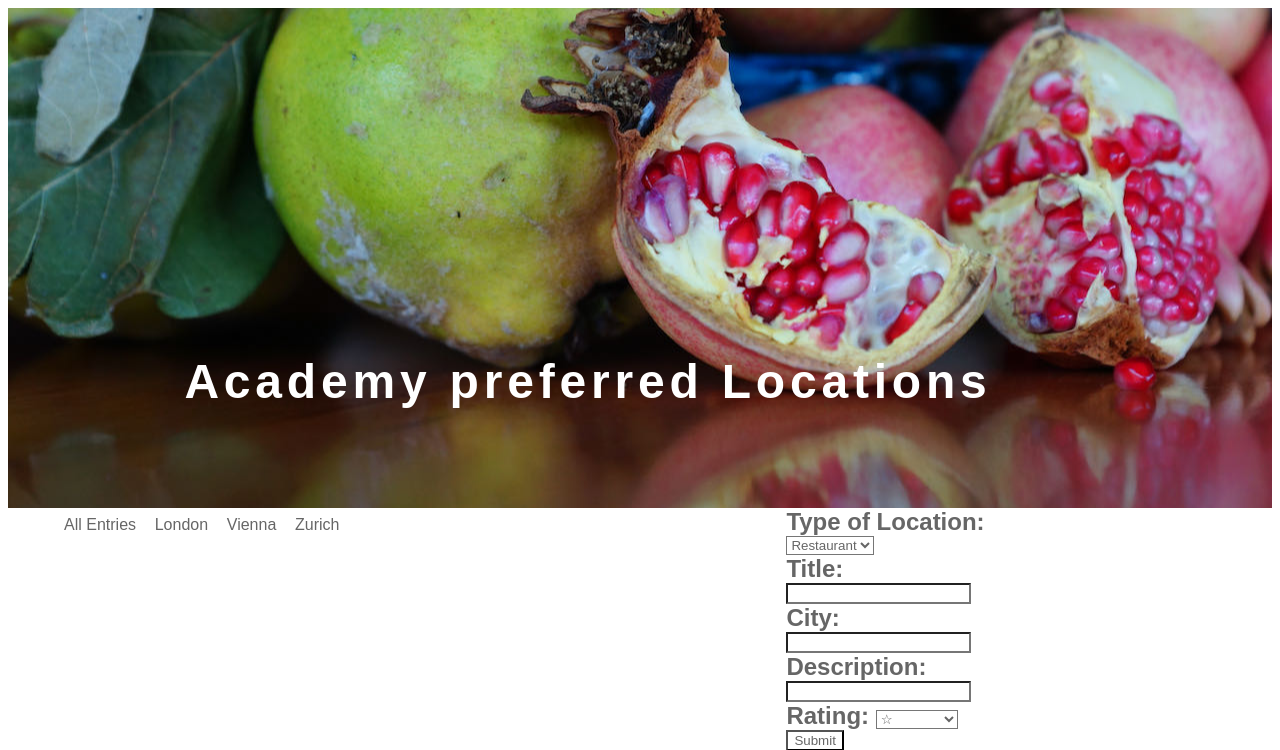
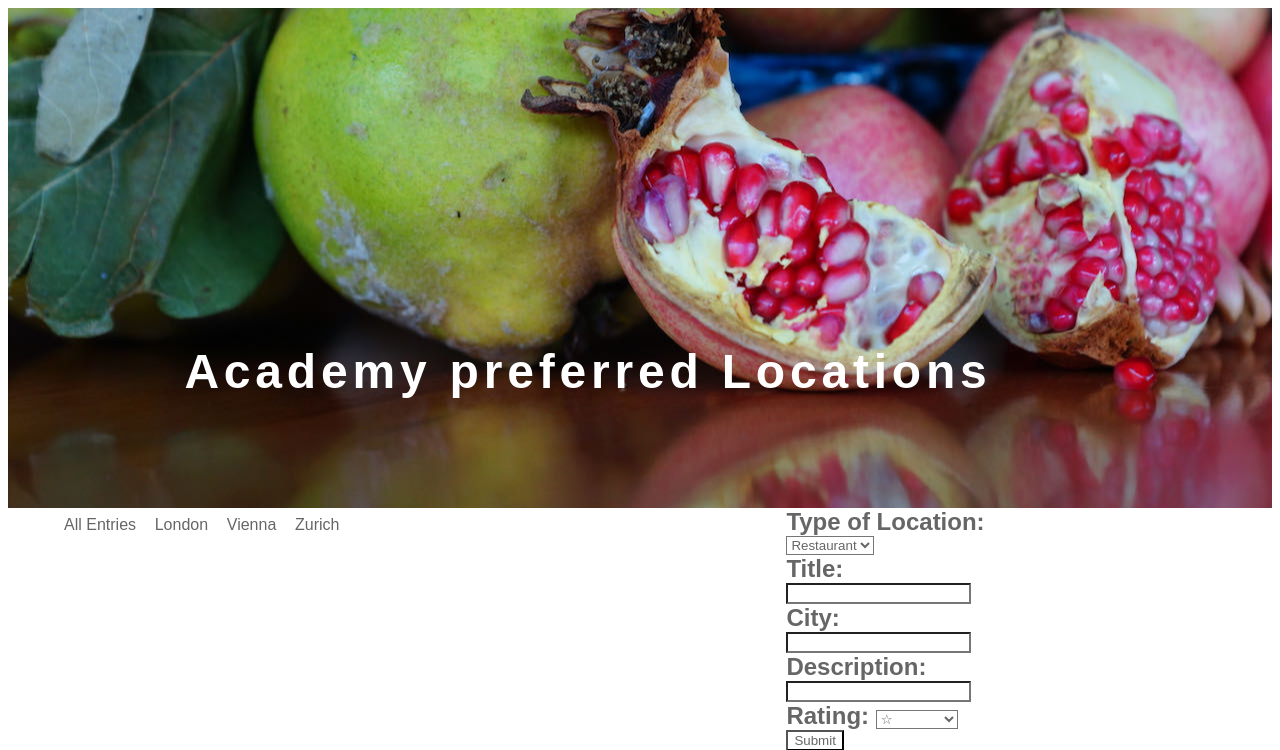
Before and after one commit to nkode-academy/academy_project, a Flask app: page / in a window 1280 px wide. Shown: the top 750 px of the page. Run offline with Flask 2, Linux system fonts and the light colour scheme.

Commit message:
remove hesad

```diff
--- a/templates/home.html
+++ b/templates/home.html
@@ -17,7 +17,7 @@
         background-image: url("/static/pomgranate.jpeg");
         background-repeat: no-repeat;
         background-position: center;
-        position: relative;
+
         width: 100%;
         color:#fff;
 
@@ -29,7 +29,7 @@
         letter-spacing: 0.1em;
         color:#fff;
         background:rgba(0,0,0,0.02);
-        position: absolute;
+
         padding-top: 10px;
         padding-left: 50px;
         padding-bottom: 10px;
@@ -136,11 +136,7 @@
 
     <div class="listofentries">
     {%for entry in entries%}
-<<<<<<< HEAD
     <a href="/details?index={{entry["id"] }}">
-=======
-    <a href="/details?index={{ entry["id"] }}">
->>>>>>> 9d87ad8aefabf82777c423a0b0edcce2623619a0
         <p>{{ entry["type"] }} - {{ entry["title"] }} - {{ entry["city"] }} - {{ entry["description"] }}- {{ entry["rating"] }} stars</p>
     </a>
     {%endfor%}
```
